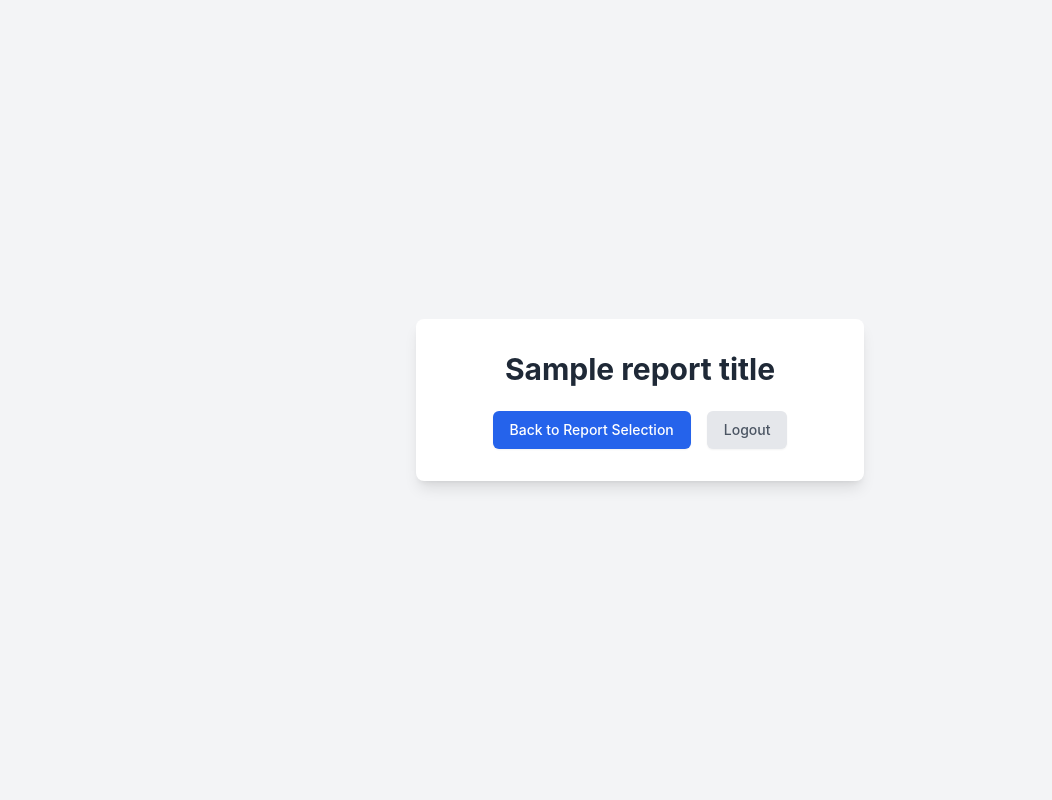
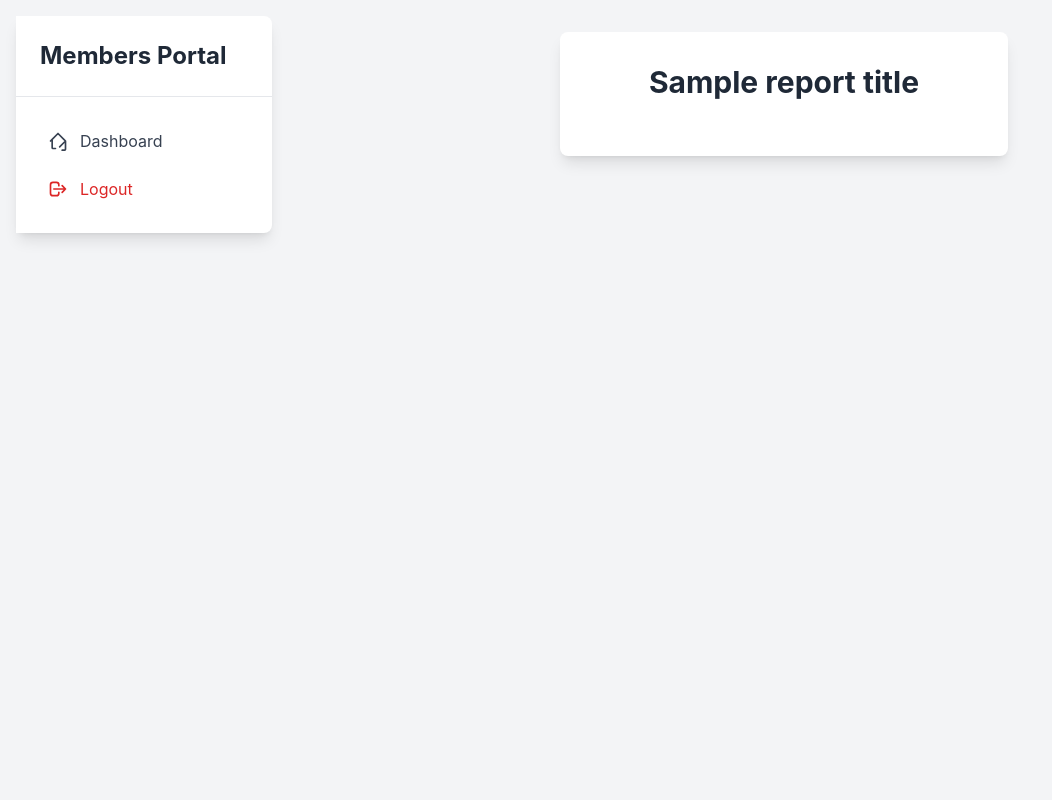
Before and after one commit to drsdass/Members_portal, a Flask app: template templates/generic_report.html in a window 1280 px wide. Shown: the whole page, without its empty margins (0-1052 px from the left). Run offline with Flask 3, Linux system fonts and the light colour scheme; the template is opened without the code that fills it: most values are stand-ins (such as "Sample title", 1, 10 or a date in 2020); parts of the project's set-up code (start-up, migrations or seed data) failed here and were passed over; some libraries are stand-ins or nearby versions.

Commit message:
Update generic_report.html

```diff
--- a/templates/generic_report.html
+++ b/templates/generic_report.html
@@ -9,18 +9,16 @@
         body { font-family: 'Inter', sans-serif; }
     </style>
 </head>
-<body class="bg-gray-100 flex items-center justify-center min-h-screen">
-    <div class="bg-white p-8 rounded-lg shadow-lg w-full max-w-md text-center">
+<body class="bg-gray-100 flex">
+    {% extends 'base_dashboard.html' %}
+
+    {% block title %}{{ report_title }}{% endblock %}
+
+    {% block content %}
+    <div class="bg-white p-8 rounded-lg shadow-lg w-full max-w-md mx-auto text-center">
         <h2 class="text-3xl font-bold text-gray-800 mb-4">{{ report_title }}</h2>
         <p class="text-gray-700 mb-6">{{ message }}</p>
-        <div class="mt-6 flex justify-center space-x-4">
-            <a href="{{ url_for('select_report') }}" class="inline-flex items-center px-4 py-2 border border-transparent text-sm font-medium rounded-md shadow-sm text-white bg-blue-600 hover:bg-blue-700 focus:outline-none focus:ring-2 focus:ring-offset-2 focus:ring-blue-500">
-                Back to Report Selection
-            </a>
-            <a href="{{ url_for('logout') }}" class="inline-flex items-center px-4 py-2 border border-transparent text-sm font-medium rounded-md shadow-sm text-gray-600 bg-gray-200 hover:bg-gray-300 focus:outline-none focus:ring-2 focus:ring-offset-2 focus:ring-gray-500">
-                Logout
-            </a>
-        </div>
     </div>
+    {% endblock %}
 </body>
 </html>
```
